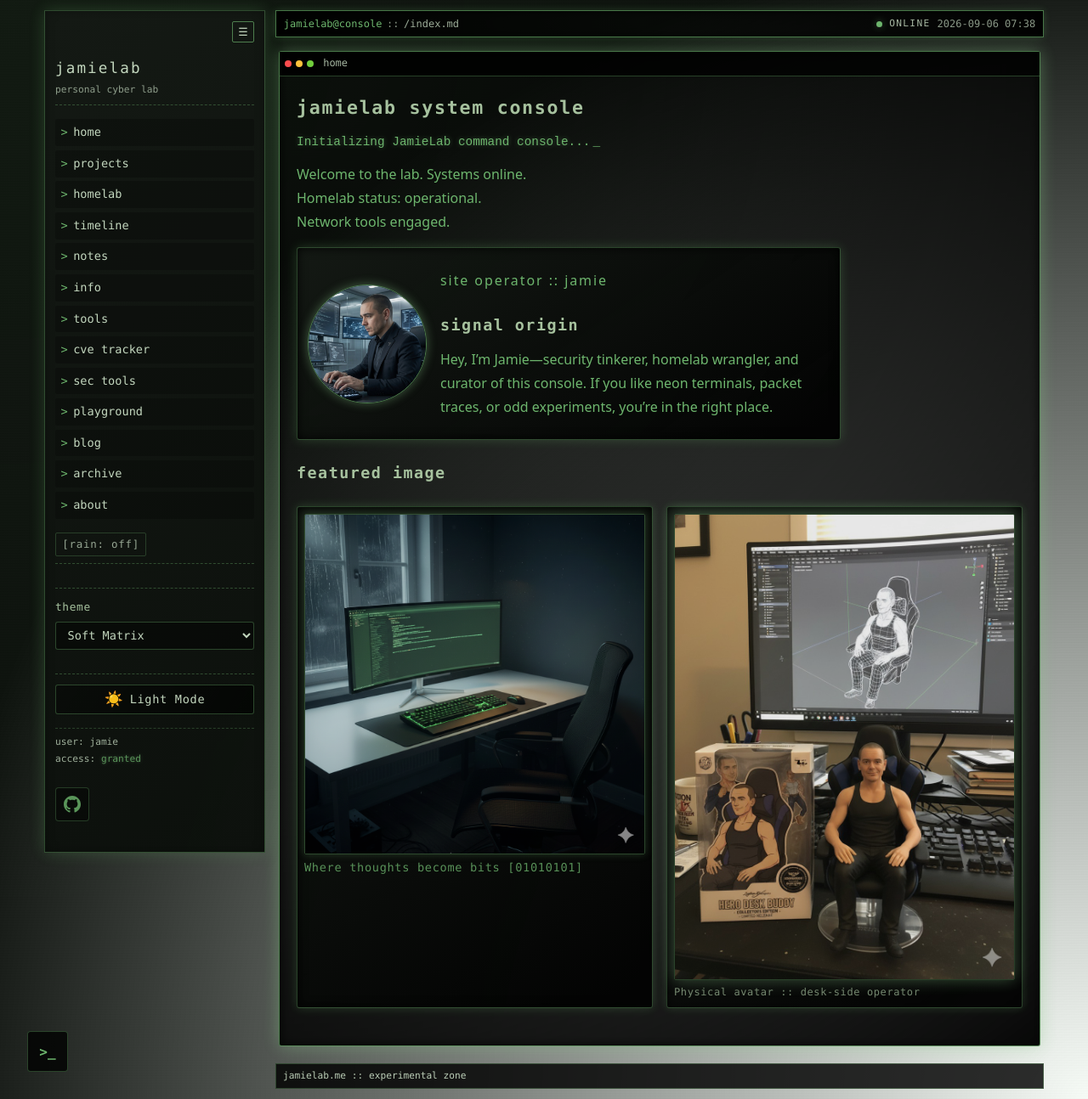
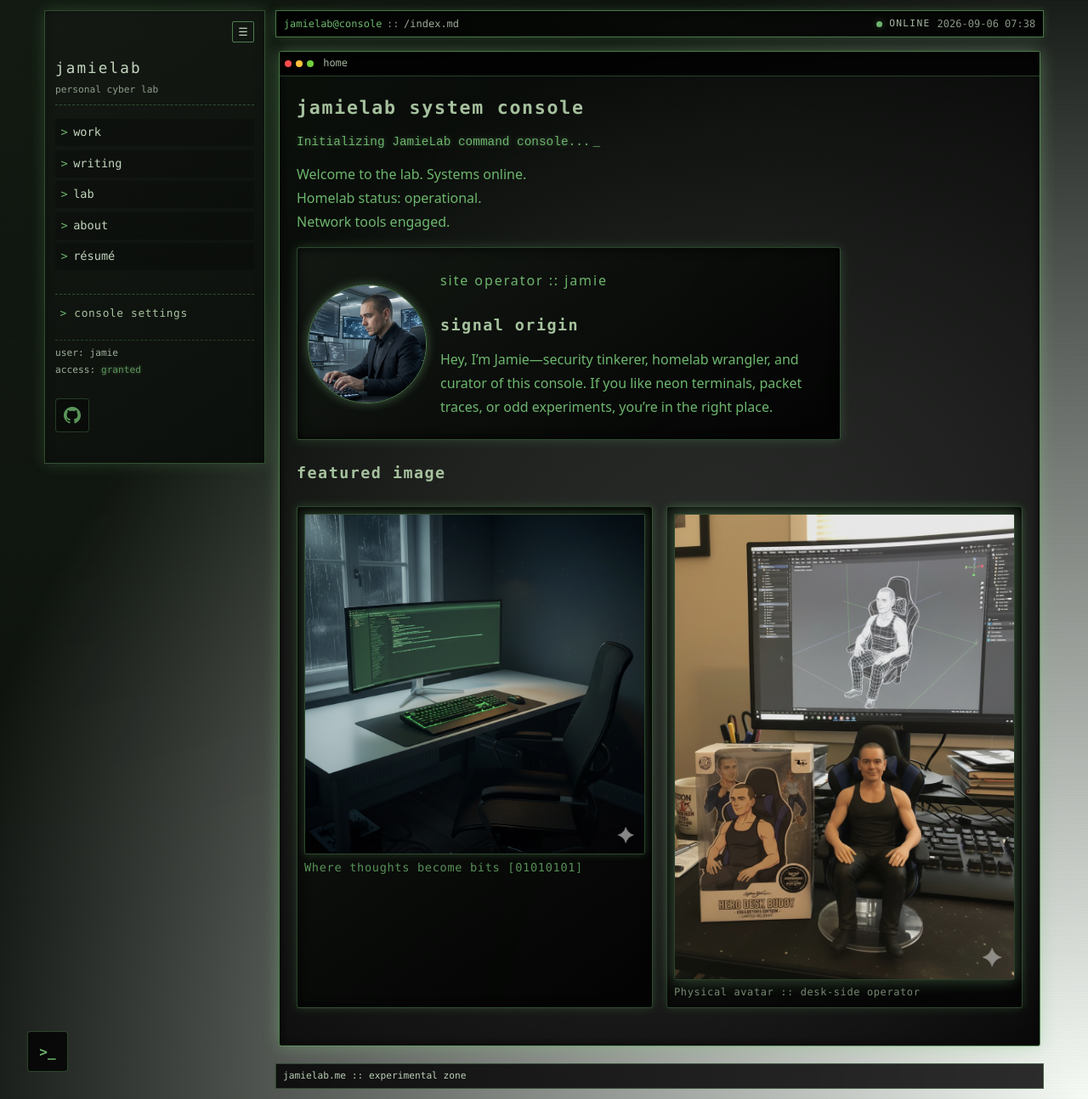
Before and after one commit to jimjamscott22/jimjamscott22.github.io, a Jekyll site: the page built from index.md, in a window 1280 px wide and 1294 px high. Shown: the whole window at 85% size. Built offline with Jekyll 4.4.1, drawn with Linux system fonts in a browser that asks for light colours.

Commit message:
Restructure sidebar nav to 5 destinations with a lab hub (portfolio review 1)
The sidebar listed 15 flat links, 10 of them lab surfaces, telling
visitors structurally that this is a lab with a projects page attached.

- Collapse the sidebar to five top-level destinations: work (/projects/),
  writing (/blog/), lab (/lab/), about (/about/), and résumé (a direct
  PDF link).
- Add /lab/ as a real hub page with cards linking to the eight lab
  surfaces (playground, tools, CVE tracker, security tools, homelab,
  timeline, notes, info) — those pages keep their existing URLs, they're
  just no longer individually listed in the sidebar.
- Move the matrix-rain toggle, theme picker, and light/dark toggle into
  a collapsed "console settings" popover so they stop competing with nav
  links for the fold.
- Add aria-current="page" active-state highlighting for the current
  section, computed from page.url in the layout.
- Add a skip-to-content link targeting the existing #main-content
  landmark.
- Link the nav brand/logo to home, since it's no longer a separate nav
  item.
- Document the new nav structure in CLAUDE.md.

Verification:
- bundle exec jekyll build JEKYLL_ENV=production — succeeds
- htmlproofer ./_site --disable-external --allow-hash-href (CI flags) —
  0 failures across 50 files
- Manually verified in build output: 5 nav links + résumé PDF link
  render, /lab/ renders 8 cards, active-state highlights the correct
  section on /projects/, /info/, /notes/, and a blog post page

Co-Authored-By: Claude Sonnet 5 <noreply@anthropic.com>
Claude-Session: https://claude.ai/code/session_01R9A4y5qTuewabjMrYUtmoV

```diff
--- a/_layouts/default.html
+++ b/_layouts/default.html
@@ -127,6 +127,8 @@
 
 <body class="crt-theme">
 
+  <a class="skip-link" href="#main-content">Skip to content</a>
+
   <!-- Global overlays -->
   <div class="noise-overlay"></div>
   <div class="scanlines-overlay"></div>
@@ -135,52 +137,41 @@
     <!-- Sidebar / nav panel -->
     <aside class="nav-panel" role="navigation" aria-label="Main navigation">
       <button class="nav-toggle" aria-label="Toggle navigation">☰</button>
-      <div class="nav-brand">
+      <a class="nav-brand" href="{{ '/' | relative_url }}">
         <div class="nav-brand-title">jamielab<span class="brand-blink">_</span></div>
         <div class="nav-brand-sub">personal cyber lab</div>
-      </div>
+      </a>
+
+      {% assign current_path = page.url %}
+      {% assign is_work = false %}
+      {% assign is_writing = false %}
+      {% assign is_lab = false %}
+      {% assign is_about = false %}
+      {% if current_path contains '/projects/' %}{% assign is_work = true %}{% endif %}
+      {% if current_path contains '/blog/' or current_path contains '/archive/' %}{% assign is_writing = true %}{% endif %}
+      {% if current_path contains '/lab/' or current_path contains '/playground/' or current_path contains '/tools/' or current_path contains '/cve-tracker/' or current_path contains '/security-tools/' or current_path contains '/homelab/' or current_path contains '/timeline/' or current_path contains '/notes/' or current_path contains '/info/' %}{% assign is_lab = true %}{% endif %}
+      {% if current_path contains '/about/' %}{% assign is_about = true %}{% endif %}
 
       <nav class="nav-menu" aria-label="Primary navigation">
-        <a class="nav-link" href="{{ '/' | relative_url }}">
-          <span class="nav-prefix">&gt;</span> home
+        <a class="nav-link" href="{{ '/projects/' | relative_url }}" {% if is_work %}aria-current="page"{% endif %}>
+          <span class="nav-prefix">&gt;</span> work
         </a>
-        <a class="nav-link" href="{{ '/projects/' | relative_url }}">
-          <span class="nav-prefix">&gt;</span> projects
+        <a class="nav-link" href="{{ '/blog/' | relative_url }}" {% if is_writing %}aria-current="page"{% endif %}>
+          <span class="nav-prefix">&gt;</span> writing
         </a>
-        <a class="nav-link" href="{{ '/homelab/' | relative_url }}">
-          <span class="nav-prefix">&gt;</span> homelab
+        <a class="nav-link" href="{{ '/lab/' | relative_url }}" {% if is_lab %}aria-current="page"{% endif %}>
+          <span class="nav-prefix">&gt;</span> lab
         </a>
-        <a class="nav-link" href="{{ '/timeline/' | relative_url }}">
-          <span class="nav-prefix">&gt;</span> timeline
-        </a>
-        <a class="nav-link" href="{{ '/notes/' | relative_url }}">
-          <span class="nav-prefix">&gt;</span> notes
-        </a>
-        <a class="nav-link" href="{{ '/info/' | relative_url }}">
-          <span class="nav-prefix">&gt;</span> info
-        </a>
-        <a class="nav-link" href="{{ '/tools/' | relative_url }}">
-          <span class="nav-prefix">&gt;</span> tools
-        </a>
-        <a class="nav-link" href="{{ '/cve-tracker/' | relative_url }}">
-          <span class="nav-prefix">&gt;</span> cve tracker
-        </a>
-        <a class="nav-link" href="{{ '/security-tools/' | relative_url }}">
-          <span class="nav-prefix">&gt;</span> sec tools
-        </a>
-        <a class="nav-link" href="{{ '/playground/' | relative_url }}">
-          <span class="nav-prefix">&gt;</span> playground
-        </a>
-        <a class="nav-link" href="{{ '/blog/' | relative_url }}">
-          <span class="nav-prefix">&gt;</span> blog
-        </a>
-        <a class="nav-link" href="{{ '/archive/' | relative_url }}">
-          <span class="nav-prefix">&gt;</span> archive
-        </a>
-        <a class="nav-link" href="{{ '/about/' | relative_url }}">
+        <a class="nav-link" href="{{ '/about/' | relative_url }}" {% if is_about %}aria-current="page"{% endif %}>
           <span class="nav-prefix">&gt;</span> about
         </a>
+        <a class="nav-link" href="{{ '/assets/files/resume.pdf' | relative_url }}" target="_blank" rel="noopener noreferrer">
+          <span class="nav-prefix">&gt;</span> résumé
+        </a>
       </nav>
+
+      <details class="console-settings">
+        <summary class="console-settings-toggle">console settings</summary>
 
         <div class="matrix-rain-toggle">
           <button class="matrix-toggle-btn" id="matrix-toggle-btn" aria-pressed="false">[rain: off]</button>
@@ -206,6 +197,7 @@
             <span class="mode-text" id="mode-text">Light Mode</span>
           </button>
         </div>
+      </details>
 
       <div class="nav-footer">
         <div class="nav-footer-line">user: jamie</div>
--- a/assets/css/base.css
+++ b/assets/css/base.css
@@ -188,8 +188,11 @@ body,
 }
 
 .nav-brand {
+  display: block;
   border-bottom: 1px dashed var(--border-color);
   padding-bottom: 0.5rem;
+  color: inherit;
+  text-decoration: none;
 }
 
 .nav-brand-title {
@@ -275,6 +278,16 @@ body,
   text-shadow: 0 0 8px var(--glow-color);
 }
 
+.nav-link[aria-current="page"] {
+  background-color: rgba(0, 0, 0, 0.35);
+  border-color: var(--border-bright);
+  text-shadow: 0 0 8px var(--glow-color);
+}
+
+.nav-link[aria-current="page"] .nav-prefix {
+  color: var(--text-primary);
+}
+
 .nav-link:active {
   transform: translateX(0);
 }
@@ -400,6 +413,70 @@ body,
 
 .mode-text {
   letter-spacing: 0.05em;
+}
+
+/* Console settings popover (theme, rain, light/dark) */
+
+.console-settings {
+  margin-top: 0.75rem;
+  padding-top: 0.5rem;
+  border-top: 1px dashed var(--border-color);
+}
+
+.console-settings-toggle {
+  font-size: 0.8rem;
+  color: var(--text-secondary);
+  letter-spacing: 0.05em;
+  text-transform: lowercase;
+  cursor: pointer;
+  list-style: none;
+  padding: 0.25rem 0.35rem;
+  border-radius: 2px;
+}
+
+.console-settings-toggle::-webkit-details-marker {
+  display: none;
+}
+
+.console-settings-toggle::before {
+  content: "> ";
+  color: var(--accent-bright);
+}
+
+.console-settings-toggle:hover,
+.console-settings-toggle:focus-visible {
+  outline: none;
+  background-color: rgba(0, 0, 0, 0.35);
+  text-shadow: 0 0 8px var(--glow-color);
+}
+
+.console-settings[open] .console-settings-toggle {
+  margin-bottom: 0.5rem;
+}
+
+.console-settings .matrix-rain-toggle {
+  margin-top: 0;
+}
+
+/* Skip link */
+
+.skip-link {
+  position: absolute;
+  top: -3rem;
+  left: 0.5rem;
+  z-index: 1000;
+  padding: 0.5rem 0.9rem;
+  background: var(--bg-primary, #000);
+  color: var(--text-primary);
+  border: 1px solid var(--border-bright);
+  border-radius: 2px;
+  font-size: 0.85rem;
+  text-decoration: none;
+  transition: top 0.15s ease-out;
+}
+
+.skip-link:focus {
+  top: 0.5rem;
 }
 
 /* Nav toggle button */
@@ -419,8 +496,7 @@ body,
 /* Collapsed state: hide everything except the toggle */
 .nav-panel.nav-collapsed .nav-brand,
 .nav-panel.nav-collapsed .nav-menu,
-.nav-panel.nav-collapsed .theme-switcher,
-.nav-panel.nav-collapsed .mode-toggle-container,
+.nav-panel.nav-collapsed .console-settings,
 .nav-panel.nav-collapsed .nav-footer {
   display: none;
 }
```
Also changed, not shown: CLAUDE.md (+4 -0 lines), assets/css/custom.css (+15 -0 lines), lab.md (added, +76 -0 lines), 1 other file. Lines whose indentation alone changed are shown as unchanged.
